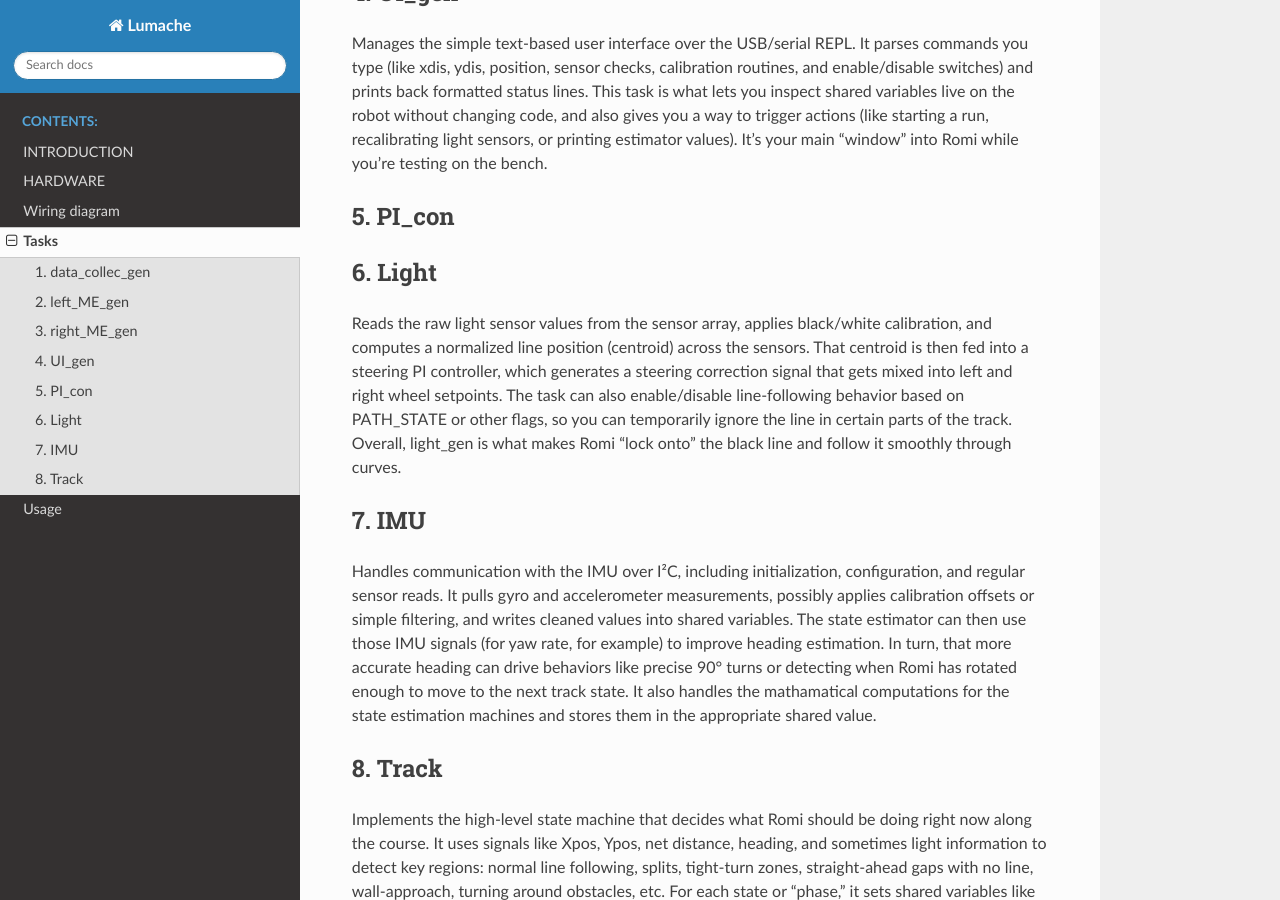
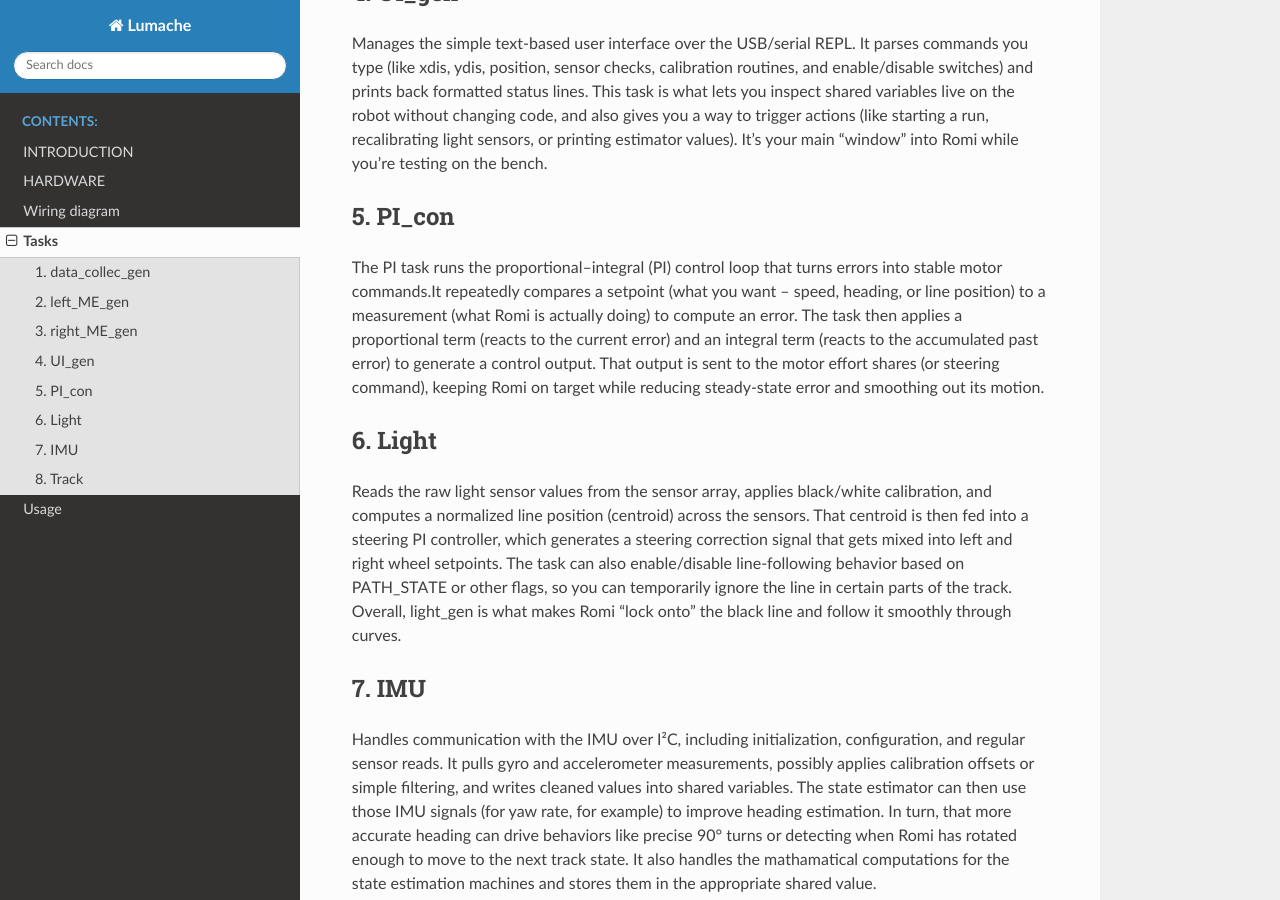
Before and after one commit to jirehevelasquez/mech-romi-files-, a Sphinx documentation site: the page built from docs/source/Tasks.rst, in a window 1280 px wide and 900 px high, scrolled down 856 px. Built offline with Sphinx 7.4.7 and the Read the Docs theme 3.1.0, drawn with Linux system fonts in a browser that asks for light colours; pages that are not in the unit, such as notebooks, are missing from menus.

Commit message:
Update Tasks.rst

```diff
--- a/docs/source/Tasks.rst
+++ b/docs/source/Tasks.rst
@@ -20,6 +20,7 @@ Manages the simple text-based user interface over the USB/serial REPL. It parses
 
 5. PI_con
 ------------------------------
+The PI task runs the proportional–integral (PI) control loop that turns errors into stable motor commands.It repeatedly compares a setpoint (what you want – speed, heading, or line position) to a measurement (what Romi is actually doing) to compute an error. The task then applies a proportional term (reacts to the current error) and an integral term (reacts to the accumulated past error) to generate a control output. That output is sent to the motor effort shares (or steering command), keeping Romi on target while reducing steady-state error and smoothing out its motion.
 
 
 6. Light
```
